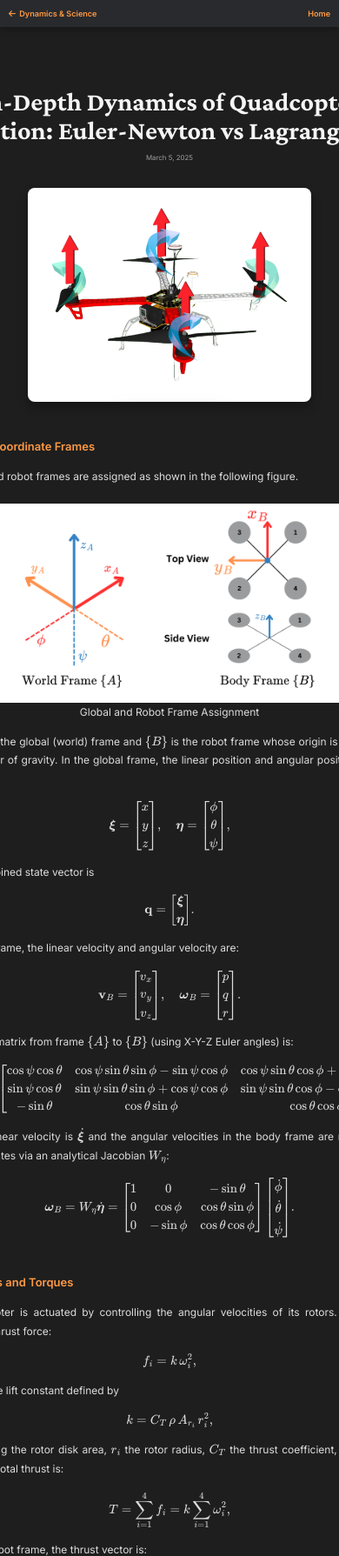
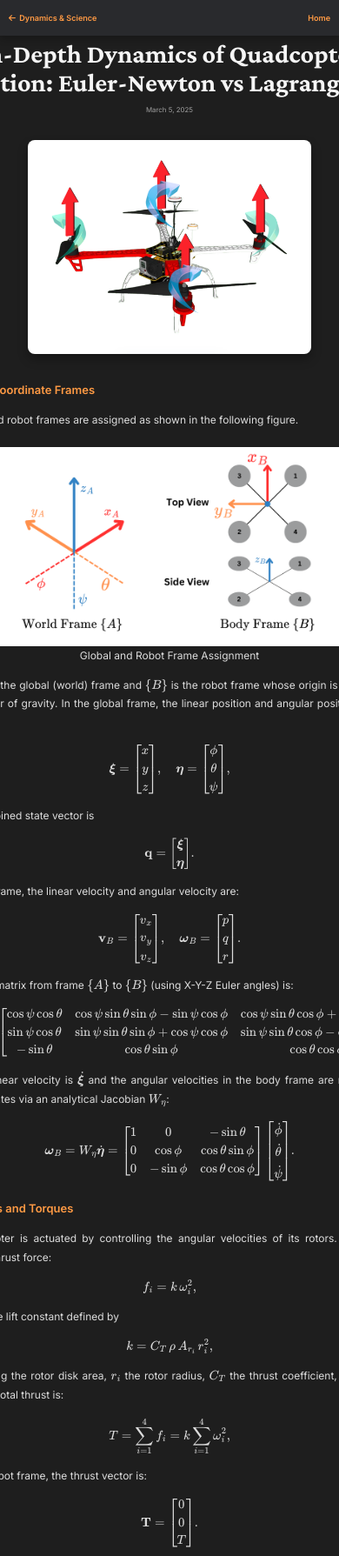
Before and after one commit to DCVAM/DroneControlHub, a website: page dynamics/blogPosts/week2.html in a window 390 px wide. Shown: the top 1789 px of the page at 87% size. Drawn offline with nearby package versions, Linux system fonts and the light colour scheme.

Commit message:
fixed margins and padding issues

```diff
--- a/assets/css/blogpoststyles.css
+++ b/assets/css/blogpoststyles.css
@@ -37,7 +37,7 @@ body {
     right: 0;
     background-color: rgba(43, 44, 47, 0.95);
     /* padding: 20px 50px; */
-    padding-block: clamp(10px, 1vw + 2px,30px);
+    padding-block: clamp(15px, 1vw + 2px,30px);
     display: flex;
     justify-content: space-between;
     /* gap: px; */
@@ -68,7 +68,7 @@ body {
 .container {
     max-width: max(70%,40em);
     /* max-width: 800px; */
-    padding: 80px 20px 40px;
+    padding: clamp(25px,4.8vw + 2px,80px) 20px 40px;
     text-align: justify;
 }
 
@@ -101,7 +101,7 @@ body {
     font-size: clamp(var(--fs-s-400), 1.4vw + 0.4rem,var(--fs-l-400));
     font-weight: 600;
     color: #ff9a44;
-    margin-top: 40px;
+    margin-top: clamp(12px,1.8vw + 4px,40px);
 }
 .content h1 {
     font-family: inherit;
@@ -109,7 +109,7 @@ body {
     font-size: clamp(var(--fs-s-600), 1.6vw + 0.7rem,var(--fs-l-600));
     font-weight: 600;
     color: #ff9a44;
-    margin-top: 40px;
+    margin-top: clamp(12px,2.3vw + 4px,40px);
 }
 .content p {
     margin-bottom: 20px;
```
